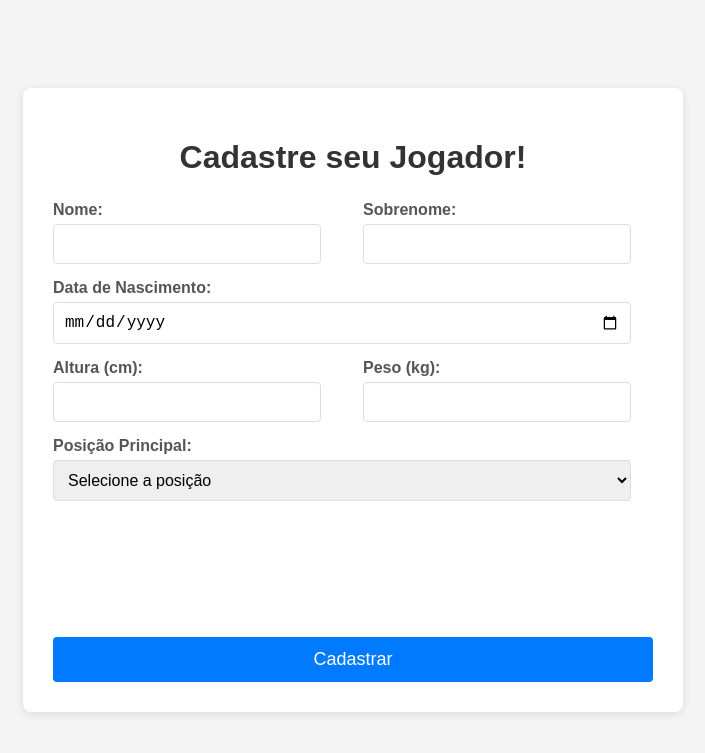
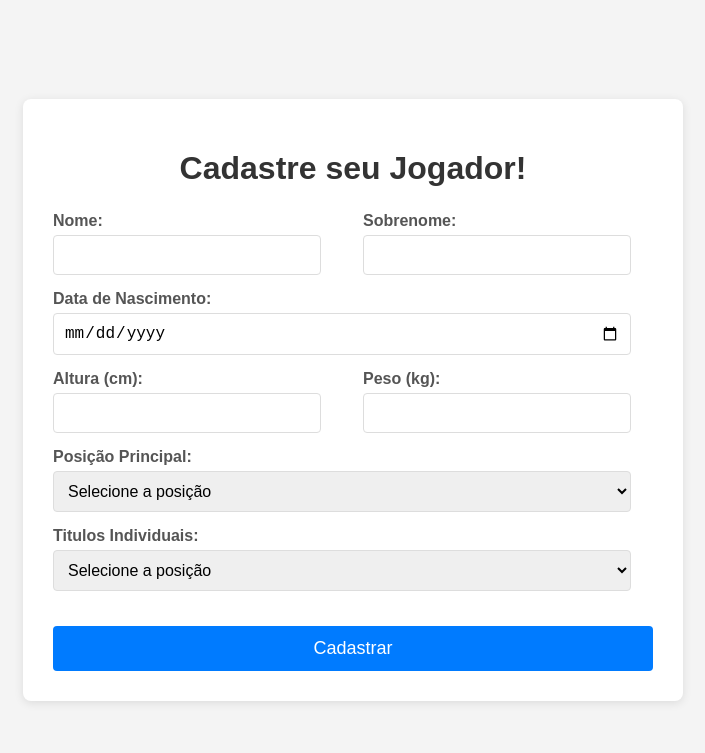
Before and after one commit to ryxvdz/NbaStats, a PHP site: page /CadastrarJogador.php in a window 1280 px wide. Shown: the top 753 px of the page, without its empty margins (287-992 px from the left). Run offline with PHP 8.4, Linux system fonts and the light colour scheme.

Commit message:
Acrescentando mais infos

```diff
--- a/CadastrarJogador.php
+++ b/CadastrarJogador.php
@@ -48,11 +48,27 @@
                     <option value="Pivo">Pivô (Center)</option>
 
             <select id = "posicao" name="posicao" required>
-                    <option value="Armador"></option>
-                    <option value="Ala-Armador"></option>
-                    <option value="Ala"></option>
-                    <option value="Ala-Pivo"></option>
-                    <option value="Pivo"></option>
+
+                </select>
+            </div>
+
+             <div class="form-group">
+                <label for="titulos">Titulos Individuais:</label>
+                <select id="titulos" name="titulos" required>
+                    <option value="">Selecione a posição</option>
+                    <option value="MVP_Finals">MVP Finals</option>
+                    <option value="MVP_Temp-Regular">MVP Temp Regular</option>
+                    <option value="MPV_Conferencia-Oeste">MPV Conferencia Oeste</option>
+                    <option value="MPV_Conferencia-Leste">MPV Conferencia Leste</option>
+                    <option value="MPV_Denfensivo">MPV Defensivo do Ano</option>
+                    <option value="Sexto_Homem">Sexto Homem</option>
+                    <option value="Novato_Anual">Rookie the Year</option>
+
+
+
+            <select id = "titulos" name="titulos" required>
+
+
                 </select>
             </div>
 
--- a/PaginaInicial.php
+++ b/PaginaInicial.php
@@ -32,7 +32,7 @@
             <div class="navbar-actions">
                 <a href="#" class="btn btn-primary">League Pass</a>
                 <a href="https://www.lojanba.com/?gad_source=1&gad_campaignid=938512033&gclid=CjwKCAjwo4rCBhAbEiwAxhJlCay62rU5L7UPk8errIDoaW4-8vJazlma-5oevfFBODys1ASFLmEMphoCfMUQAvD_BwE" class="btn">Loja</a>
-                <a href="#" class="btn">Ingressos</a>
+                <a href="https://www.ticketmaster.com.br/event/nbahouse?utm_source=google-ads&utm_medium=cpc&utm_campaign=dojo_2025_nbab_2025_nba_0001_nbahouse_0001_gads_sit_cpc_na_4_na&utm_content=lancamento_cs_gads-gads-sea_sea_lin_pro-sav-seg014-termosgenricoseinstitucionais_geo_mult_18-55_w16apr&utm_term=lancamento_inch_nba-house-2025_na_na_na_sea_dim021_cta017_web_all&gad_source=1&gad_campaignid=22448207946&gclid=CjwKCAjwo4rCBhAbEiwAxhJlCRheIVpJI_N7_voFPLSK2zp9Chbp7U67t2sUisv6B0yP5xSe6NTU3BoCVvMQAvD_BwE" class="btn">Ingressos</a>
                 <a href="#" class="btn"><i class="fas fa-ellipsis-h"></i></a> <a href="#" class="btn"><i class="fas fa-user"></i> Sign in</a>
             </div>
         </div>
```
